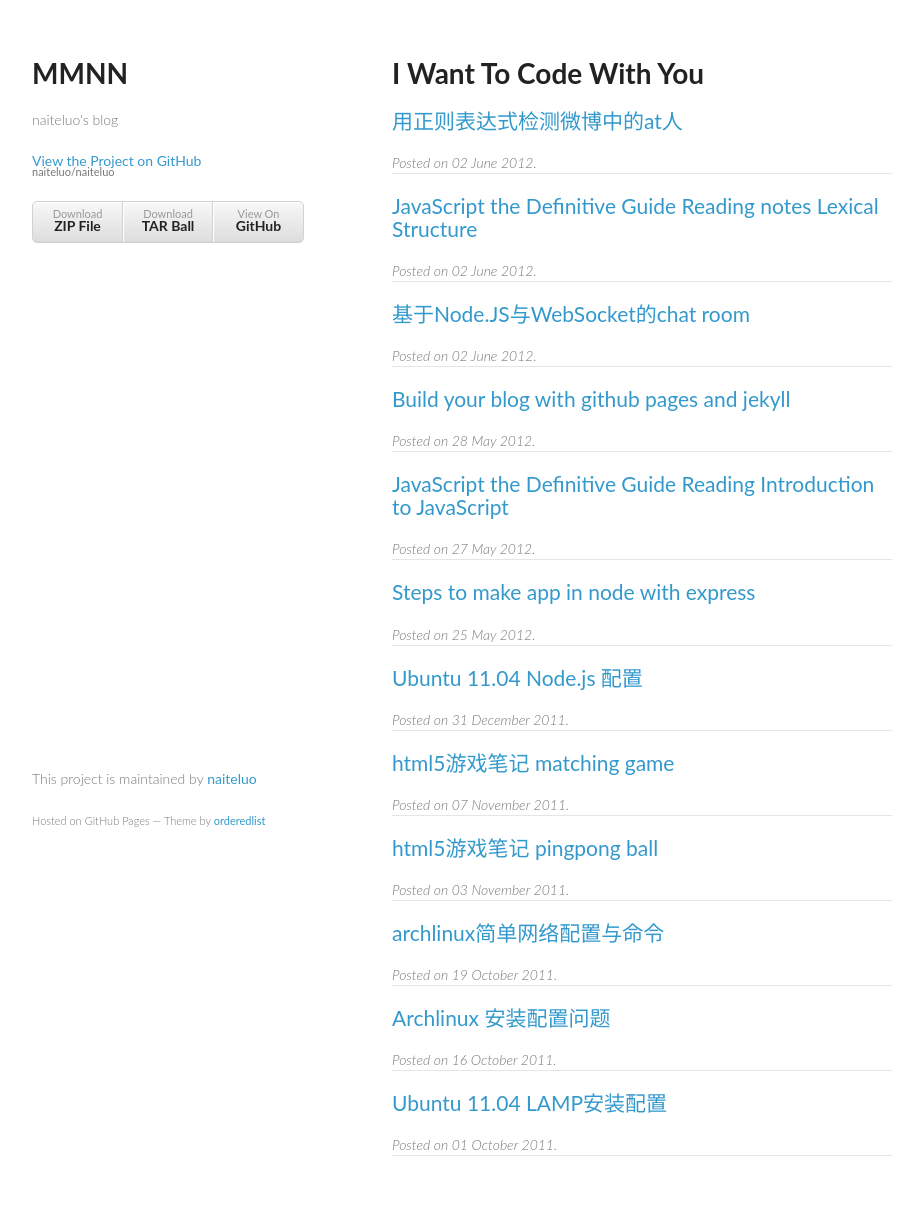
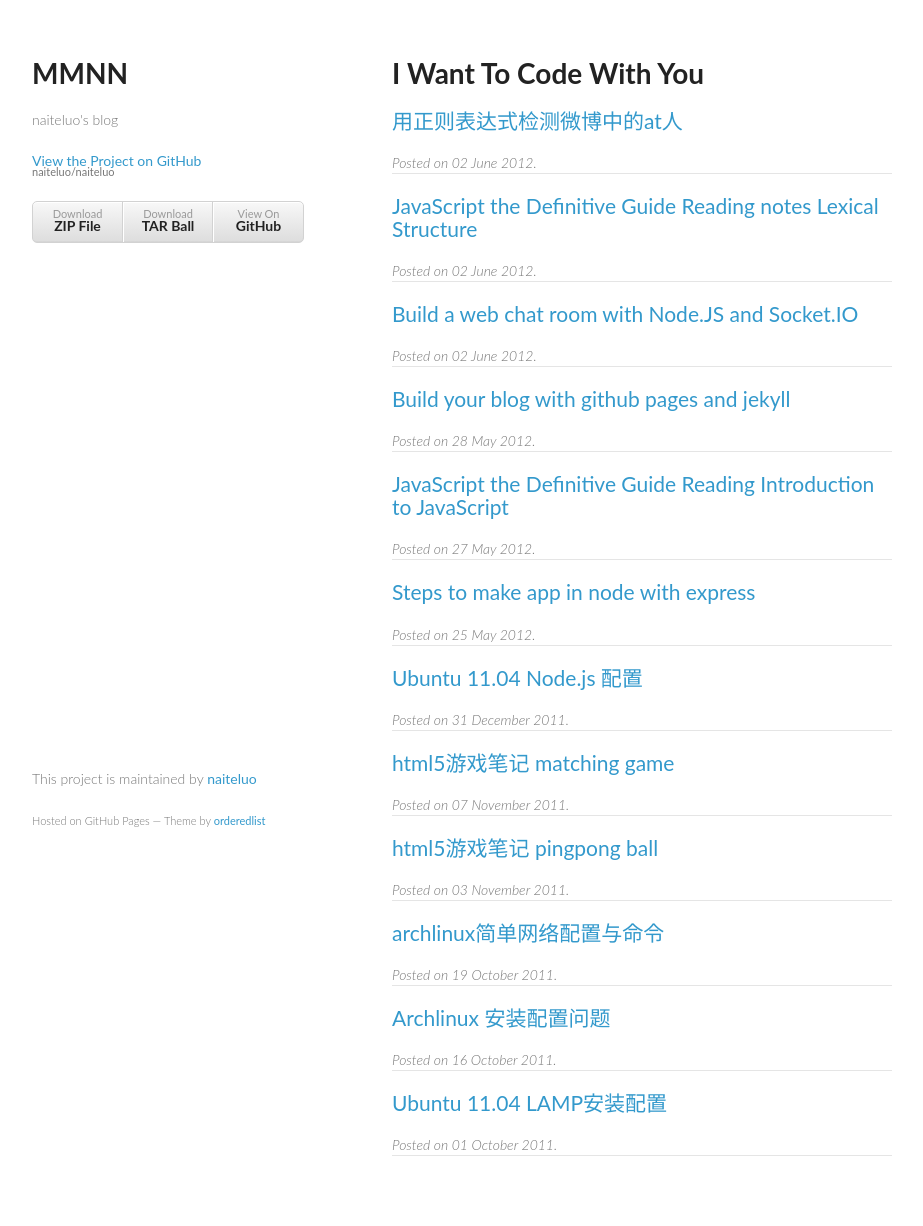
Before and after one commit to naiteluo/blog, a Jekyll site: the page built from index.html, in a window 1280 px wide. Shown: the whole page, without its empty margins (178-1101 px from the left). Built offline with Jekyll 4.4.1, drawn with Linux system fonts in a browser that asks for light colours; Markdown is read by kramdown in place of the engine named in the settings.

Commit message:
edit post

```diff
--- a/_posts/2012-06-02-build-a-web-chat-room-with-nodejs-and-socketio.md
+++ b/_posts/2012-06-02-build-a-web-chat-room-with-nodejs-and-socketio.md
@@ -1,6 +1,6 @@
 ---
 layout: post
-title: 基于Node.JS与WebSocket的chat room
+title: Build a web chat room with Node.JS and Socket.IO
 ---
 
 # 基于Node.JS与WebSocket的web聊天室 #
```
